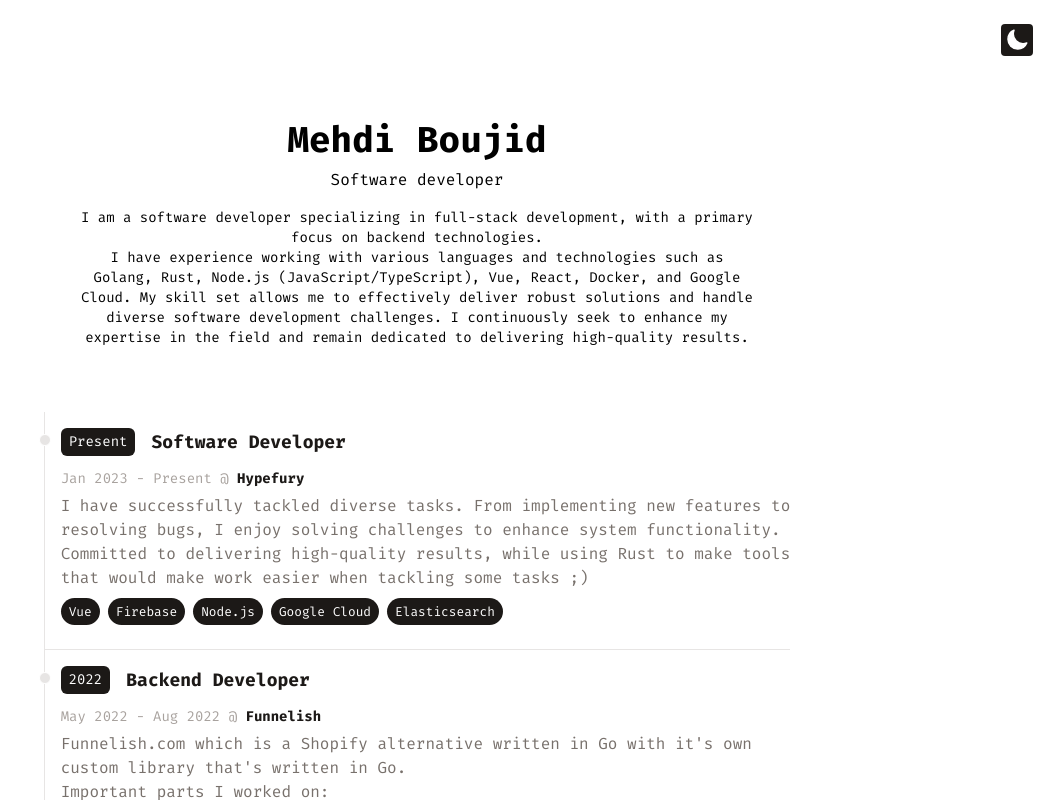
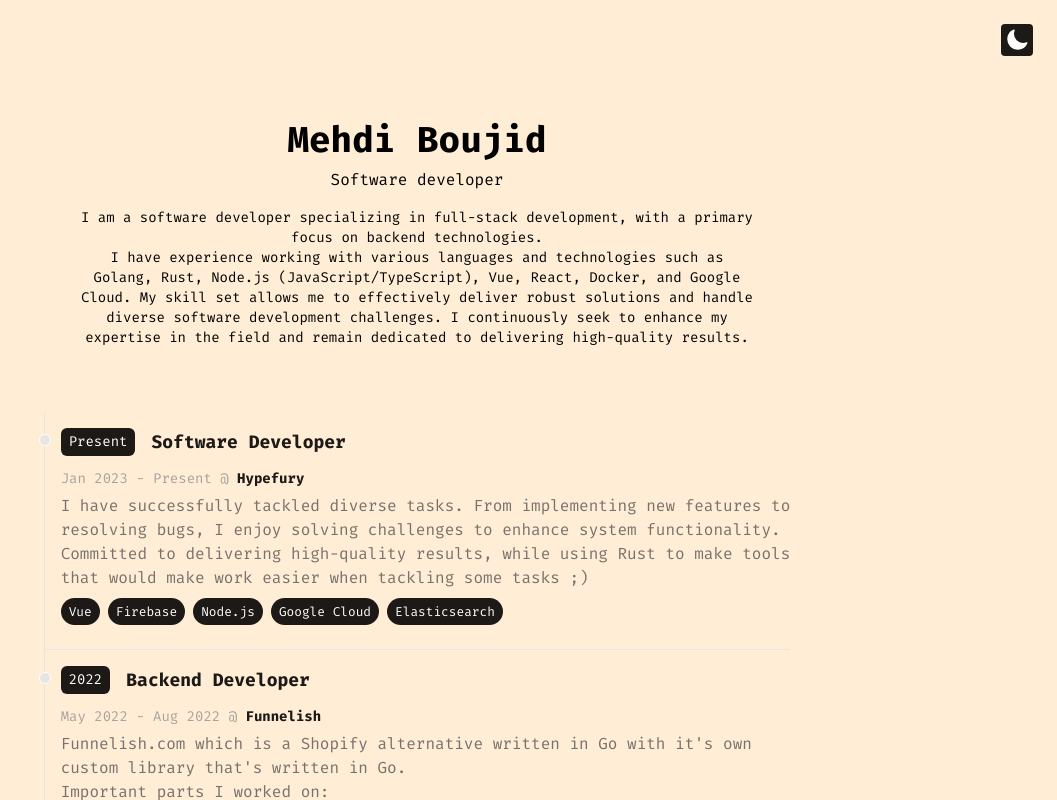
Before and after one commit to ippsav/ippsav-portfolio, a SvelteKit app: page / in a window 1280 px wide. Shown: the top 800 px of the page, without its empty margins (223-1280 px from the left). Built offline with nearby package versions, Linux system fonts and the light colour scheme.

Commit message:
update: change main color

```diff
--- a/src/routes/+layout.svelte
+++ b/src/routes/+layout.svelte
@@ -4,7 +4,7 @@ import Navbar from '$lib/components/Navbar.svelte';
 	import './styles.css';
 </script>
 
-<div class="app dark:bg-gray-900">
+<div class="app dark:bg-gray-900 bg-orange-100">
   <Navbar />
   <slot />
   <Footer />
```
